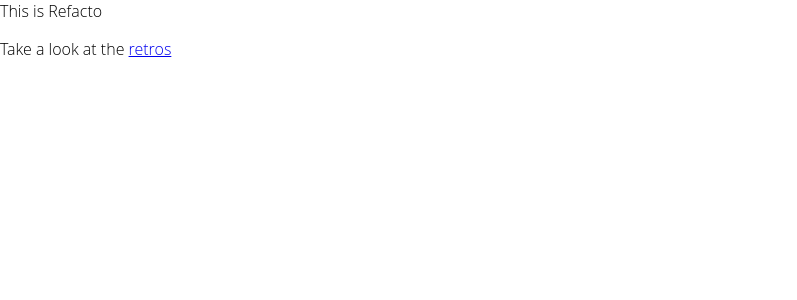
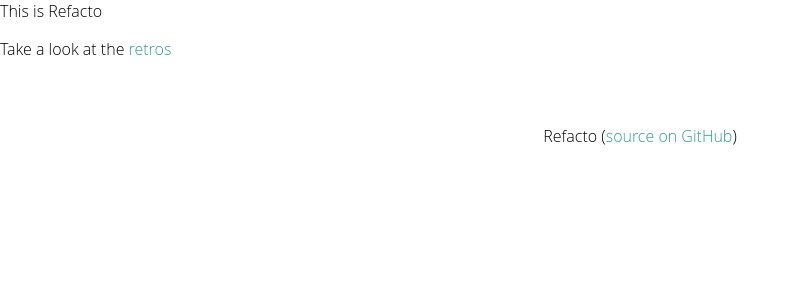
Before and after one commit to davidje13/Refacto, a React app in the folder frontend/: page / in a window 1280 px wide. Shown: the top 300 px of the page, without its empty margins (0-797 px from the left). Built offline with nearby package versions, Linux system fonts and the light colour scheme; the HTML template or start-up script is replaced by a standard one.

Commit message:
Tweak styles and add footer

```diff
--- a/frontend/src/components/App.jsx
+++ b/frontend/src/components/App.jsx
@@ -1,18 +1,22 @@
 import React from 'react';
 import { Route, Switch } from 'react-router-dom';
 import forbidExtraProps from '../helpers/forbidExtraProps';
+import Footer from './Footer';
 import WelcomePage from './welcome/WelcomePage';
 import RetroListPage from './retro-list/RetroListPage';
 import RetroPage from './retro/RetroPage';
 import NotFoundPage from './not-found/NotFoundPage';
 
 export const App = () => (
+  <React.Fragment>
     <Switch>
       <Route path="/" exact component={WelcomePage} />
       <Route path="/retros" exact component={RetroListPage} />
       <Route path="/retros/:slug" exact component={RetroPage} />
       <Route component={NotFoundPage} />
     </Switch>
+    <Footer />
+  </React.Fragment>
 );
 
 forbidExtraProps(App);
--- /dev/null
+++ b/frontend/src/components/Footer.jsx
@@ -0,0 +1,21 @@
+import React from 'react';
+import forbidExtraProps from '../helpers/forbidExtraProps';
+import './Footer.less';
+
+export const Footer = () => (
+  <footer className="page-footer">
+    Refacto (
+    <a
+      href="https://github.com/davidje13/Refacto"
+      target="_blank"
+      rel="noopener noreferrer"
+    >
+      source on GitHub
+    </a>
+    )
+  </footer>
+);
+
+forbidExtraProps(Footer);
+
+export default Footer;
--- /dev/null
+++ b/frontend/src/components/Footer.less
@@ -0,0 +1,4 @@
+.page-footer {
+  padding: 48px 8px;
+  text-align: center;
+}
--- a/frontend/src/components/common/ExpandingTextEntry.jsx
+++ b/frontend/src/components/common/ExpandingTextEntry.jsx
@@ -21,6 +21,28 @@ function anyModifier(e) {
 }
 
 export class ExpandingTextEntry extends React.PureComponent {
+  static propTypes = {
+    onSubmit: PropTypes.func.isRequired,
+    placeholder: PropTypes.string,
+    defaultValue: PropTypes.string,
+    submitButtonLabel: PropTypes.oneOfType([
+      PropTypes.element,
+      PropTypes.string,
+    ]),
+    submitButtonTitle: PropTypes.string,
+    className: PropTypes.string,
+    clearAfterSubmit: PropTypes.bool,
+  };
+
+  static defaultProps = {
+    placeholder: '',
+    defaultValue: '',
+    submitButtonLabel: '',
+    submitButtonTitle: null,
+    className: null,
+    clearAfterSubmit: false,
+  };
+
   constructor(props) {
     super(props);
 
@@ -142,28 +164,6 @@ export class ExpandingTextEntry extends React.PureComponent {
   }
 }
 
-ExpandingTextEntry.propTypes = {
-  onSubmit: PropTypes.func.isRequired,
-  placeholder: PropTypes.string,
-  defaultValue: PropTypes.string,
-  submitButtonLabel: PropTypes.oneOfType([
-    PropTypes.element,
-    PropTypes.string,
-  ]),
-  submitButtonTitle: PropTypes.string,
-  className: PropTypes.string,
-  clearAfterSubmit: PropTypes.bool,
-};
-
-ExpandingTextEntry.defaultProps = {
-  placeholder: '',
-  defaultValue: '',
-  submitButtonLabel: '',
-  submitButtonTitle: null,
-  className: null,
-  clearAfterSubmit: false,
-};
-
 forbidExtraProps(ExpandingTextEntry);
 
 export default ExpandingTextEntry;
--- a/frontend/src/components/common/TabControl.jsx
+++ b/frontend/src/components/common/TabControl.jsx
@@ -5,6 +5,15 @@ import forbidExtraProps from '../../helpers/forbidExtraProps';
 import './TabControl.less';
 
 export class TabControl extends React.PureComponent {
+  static propTypes = {
+    tabs: PropTypes.arrayOf(PropTypes.shape({
+      key: PropTypes.string.isRequired,
+      title: PropTypes.string.isRequired,
+      className: PropTypes.string,
+      content: PropTypes.element.isRequired,
+    })).isRequired,
+  };
+
   constructor(props) {
     super(props);
 
@@ -56,15 +65,6 @@ export class TabControl extends React.PureComponent {
   }
 }
 
-TabControl.propTypes = {
-  tabs: PropTypes.arrayOf(PropTypes.shape({
-    key: PropTypes.string.isRequired,
-    title: PropTypes.string.isRequired,
-    className: PropTypes.string,
-    content: PropTypes.element.isRequired,
-  })).isRequired,
-};
-
 forbidExtraProps(TabControl);
 
 export default TabControl;
--- a/frontend/src/components/retro/mood/MoodRetro.less
+++ b/frontend/src/components/retro/mood/MoodRetro.less
@@ -3,38 +3,38 @@
 
 .retro-format-mood {
   .happy {
-    background: #51C0B1;
+    background: hsl(172deg, 50%, 55%);
 
     .text-entry {
-      background: #2B9E8E;
+      background: hsl(172deg, 50%, 45%);
     }
   }
 
   .meh {
-    background: #FEC722;
+    background: hsl(45deg, 100%, 55%);
 
     .text-entry {
-      background: #FDAF13;
+      background: hsl(45deg, 100%, 45%);
     }
   }
 
   .sad {
-    background: #E34E40;
+    background: hsl(5deg, 75%, 58%);
 
     .text-entry {
-      background: #D72D25;
+      background: hsl(5deg, 75%, 45%);
     }
   }
 
   .actions {
-    background: #F2EEE2;
+    background: hsl(45deg, 20%, 92%);
 
     .text-entry {
-      background: #DBD7CB;
+      background: hsl(45deg, 20%, 80%);
     }
 
     &.tab-item {
-      background: #DBD7CB;
+      color: #000000;
     }
   }
 
@@ -75,10 +75,6 @@
     position: sticky;
     top: 0;
     z-index: 1;
-  }
-
-  .tab-control > section {
-    min-height: 70vh;
   }
 
   .tab-item {
@@ -200,7 +196,8 @@
     }
 
     .tab-control > section {
-      padding-bottom: 100px;
+      padding-bottom: 192px;
+      min-height: 100vh;
 
       > section {
         padding-bottom: 20px;
--- a/frontend/src/index.less
+++ b/frontend/src/index.less
@@ -1,4 +1,8 @@
-html, body, form, button, input, textarea, h1, h2, h3, h4, h5, h6, ul, ol, li {
+html, body,
+form, button, input, textarea,
+header, h1, h2, h3, h4, h5, h6,
+ul, ol, li,
+footer {
   margin: 0;
   padding: 0;
   border: none;
@@ -12,3 +16,13 @@ body, input, textarea, button {
 h1, h2, h3, h4, h5, h6 {
   font: inherit;
 }
+
+a:link, a:visited {
+  text-decoration: none;
+  color: #2B9E8E;
+}
+
+a:active, a:hover, a:focus {
+  text-decoration: underline;
+  color: darken(#2B9E8E, 5%);
+}
```
Lines whose indentation alone changed are shown as unchanged.
